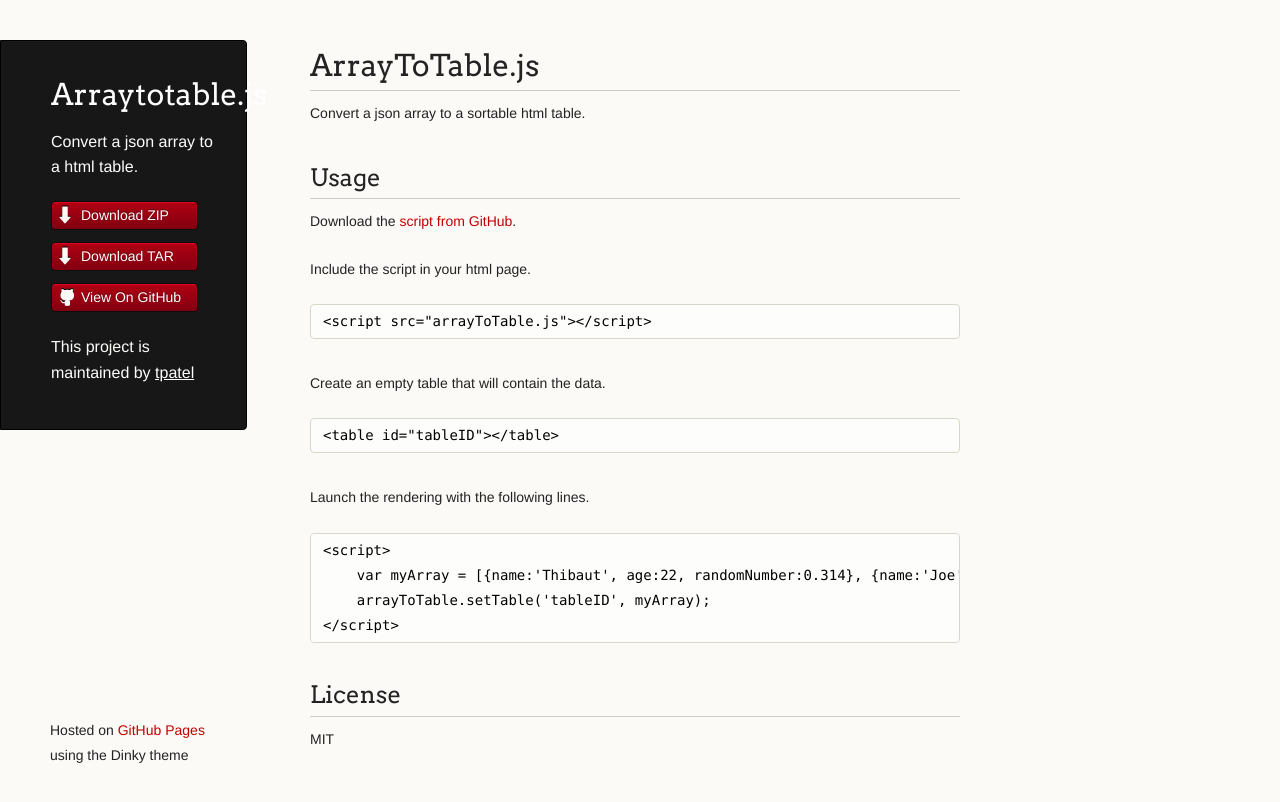
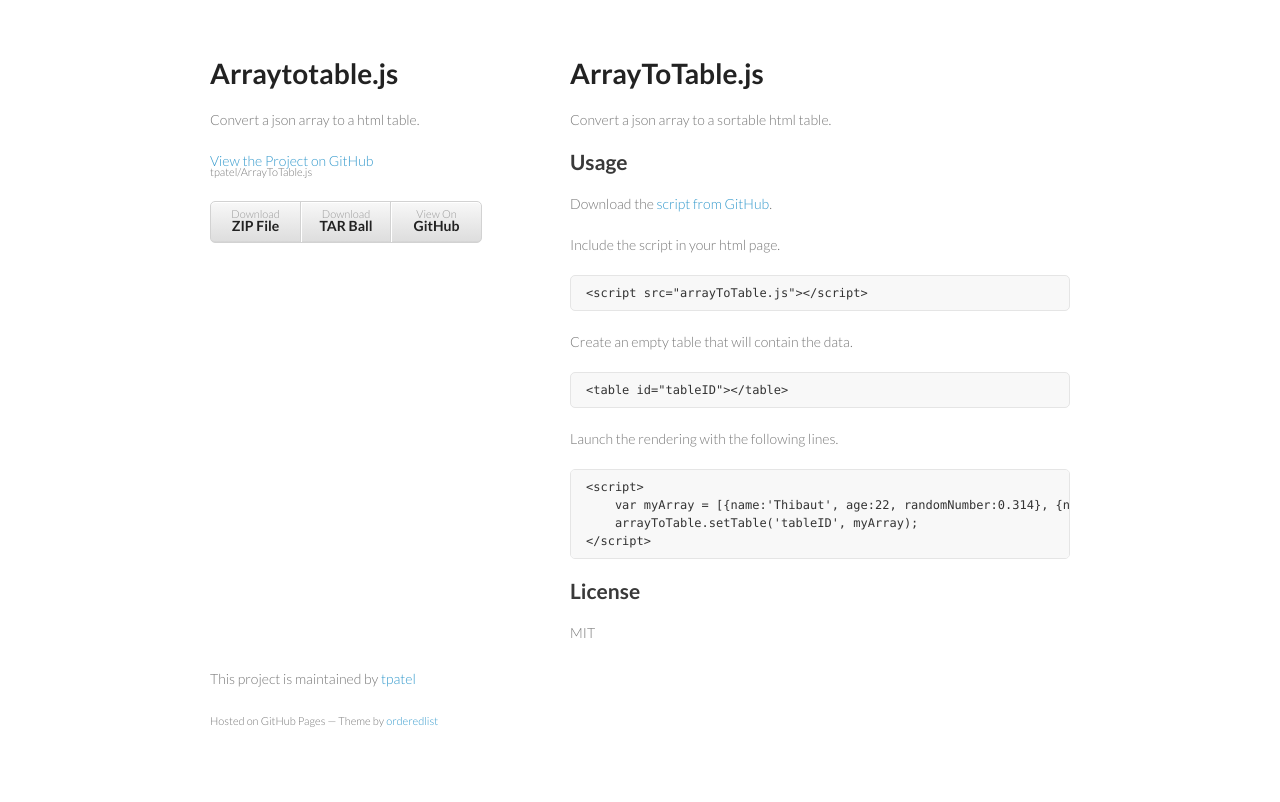
Before and after one commit to tpatel/ArrayToTable.js, a plain HTML site: page index.html in a window 1280 px wide. Drawn offline with Linux system fonts and the light colour scheme.

Commit message:
Create gh-pages branch via GitHub

```diff
--- a/index.html
+++ b/index.html
@@ -7,7 +7,6 @@
 
     <link rel="stylesheet" href="stylesheets/styles.css">
     <link rel="stylesheet" href="stylesheets/pygment_trac.css">
-    <script src="javascripts/scale.fix.js"></script>
     <meta name="viewport" content="width=device-width, initial-scale=1, user-scalable=no">
     <!--[if lt IE 9]>
     <script src="//html5shiv.googlecode.com/svn/trunk/html5.js"></script>
@@ -16,18 +15,17 @@
   <body>
     <div class="wrapper">
       <header>
-        <h1 class="header">Arraytotable.js</h1>
-        <p class="header">Convert a json array to a html table.</p>
+        <h1>Arraytotable.js</h1>
+        <p>Convert a json array to a html table.</p>
+
+        <p class="view"><a href="https://github.com/tpatel/ArrayToTable.js">View the Project on GitHub <small>tpatel/ArrayToTable.js</small></a></p>
+
 
         <ul>
-          <li class="download"><a class="buttons" href="https://github.com/tpatel/ArrayToTable.js/zipball/master">Download ZIP</a></li>
-          <li class="download"><a class="buttons" href="https://github.com/tpatel/ArrayToTable.js/tarball/master">Download TAR</a></li>
-          <li><a class="buttons github" href="https://github.com/tpatel/ArrayToTable.js">View On GitHub</a></li>
+          <li><a href="https://github.com/tpatel/ArrayToTable.js/zipball/master">Download <strong>ZIP File</strong></a></li>
+          <li><a href="https://github.com/tpatel/ArrayToTable.js/tarball/master">Download <strong>TAR Ball</strong></a></li>
+          <li><a href="https://github.com/tpatel/ArrayToTable.js">View On <strong>GitHub</strong></a></li>
         </ul>
-
-        <p class="header">This project is maintained by <a class="header name" href="https://github.com/tpatel">tpatel</a></p>
-
-
       </header>
       <section>
         <h1>ArrayToTable.js</h1>
@@ -61,10 +59,11 @@
 <p>MIT</p>
       </section>
       <footer>
-        <p><small>Hosted on <a href="https://pages.github.com">GitHub Pages</a> using the Dinky theme</small></p>
+        <p>This project is maintained by <a href="https://github.com/tpatel">tpatel</a></p>
+        <p><small>Hosted on GitHub Pages &mdash; Theme by <a href="https://github.com/orderedlist">orderedlist</a></small></p>
       </footer>
     </div>
-    <!--[if !IE]><script>fixScale(document);</script><![endif]-->
+    <script src="javascripts/scale.fix.js"></script>
 
   </body>
 </html>
--- a/javascripts/scale.fix.js
+++ b/javascripts/scale.fix.js
@@ -1,20 +1,17 @@
-fixScale = function(doc) {
-
-	var addEvent = 'addEventListener',
-	    type = 'gesturestart',
-	    qsa = 'querySelectorAll',
-	    scales = [1, 1],
-	    meta = qsa in doc ? doc[qsa]('meta[name=viewport]') : [];
-
-	function fix() {
-		meta.content = 'width=device-width,minimum-scale=' + scales[0] + ',maximum-scale=' + scales[1];
-		doc.removeEventListener(type, fix, true);
-	}
-
-	if ((meta = meta[meta.length - 1]) && addEvent in doc) {
-		fix();
-		scales = [.25, 1.6];
-		doc[addEvent](type, fix, true);
-	}
-
-};
+var metas = document.getElementsByTagName('meta');
+var i;
+if (navigator.userAgent.match(/iPhone/i)) {
+  for (i=0; i<metas.length; i++) {
+    if (metas[i].name == "viewport") {
+      metas[i].content = "width=device-width, minimum-scale=1.0, maximum-scale=1.0";
+    }
+  }
+  document.addEventListener("gesturestart", gestureStart, false);
+}
+function gestureStart() {
+  for (i=0; i<metas.length; i++) {
+    if (metas[i].name == "viewport") {
+      metas[i].content = "width=device-width, minimum-scale=0.25, maximum-scale=1.6";
+    }
+  }
+}
--- a/stylesheets/styles.css
+++ b/stylesheets/styles.css
@@ -1,328 +1,186 @@
-@import url(https://fonts.googleapis.com/css?family=Arvo:400,700,400italic);
-
-/* MeyerWeb Reset */
-
-html, body, div, span, applet, object, iframe,
-h1, h2, h3, h4, h5, h6, p, blockquote, pre,
-a, abbr, acronym, address, big, cite, code,
-del, dfn, em, img, ins, kbd, q, s, samp,
-small, strike, strong, sub, sup, tt, var,
-b, u, i, center,
-dl, dt, dd, ol, ul, li,
-fieldset, form, label, legend,
-table, caption, tbody, tfoot, thead, tr, th, td,
-article, aside, canvas, details, embed,
-figure, figcaption, footer, header, hgroup,
-menu, nav, output, ruby, section, summary,
-time, mark, audio, video {
-  margin: 0;
-  padding: 0;
-  border: 0;
-  font: inherit;
-  vertical-align: baseline;
-}
-
-
-/* Base text styles */
+@import url(https://fonts.googleapis.com/css?family=Lato:300italic,700italic,300,700);
 
 body {
-  padding:10px 50px 0 0;
-  font-family:"Helvetica Neue", Helvetica, Arial, sans-serif;
-	font-size: 14px;
-	color: #232323;
-	background-color: #FBFAF7;
-	margin: 0;
-	line-height: 1.8em;
-	-webkit-font-smoothing: antialiased;
-
+  padding:50px;
+  font:14px/1.5 Lato, "Helvetica Neue", Helvetica, Arial, sans-serif;
+  color:#777;
+  font-weight:300;
 }
 
 h1, h2, h3, h4, h5, h6 {
-  color:#232323;
-  margin:36px 0 10px;
+  color:#222;
+  margin:0 0 20px;
 }
 
-p, ul, ol, table, dl {
-  margin:0 0 22px;
+p, ul, ol, table, pre, dl {
+  margin:0 0 20px;
 }
 
 h1, h2, h3 {
-	font-family: Arvo, Monaco, serif;
-  line-height:1.3;
-	font-weight: normal;
-}
-
-h1,h2, h3 {
-	display: block;
-	border-bottom: 1px solid #ccc;
-	padding-bottom: 5px;
+  line-height:1.1;
 }
 
 h1 {
-	font-size: 30px;
+  font-size:28px;
 }
 
 h2 {
-	font-size: 24px;
+  color:#393939;
 }
 
-h3 {
-	font-size: 18px;
-}
-
-h4, h5, h6 {
-	font-family: Arvo, Monaco, serif;
-	font-weight: 700;
+h3, h4, h5, h6 {
+  color:#494949;
 }
 
 a {
-  color:#C30000;
-  font-weight:200;
+  color:#39c;
+  font-weight:400;
   text-decoration:none;
 }
 
-a:hover {
-	text-decoration: underline;
+a small {
+  font-size:11px;
+  color:#777;
+  margin-top:-0.6em;
+  display:block;
 }
 
-a small {
-	font-size: 12px;
+.wrapper {
+  width:860px;
+  margin:0 auto;
 }
 
-em {
-	font-style: italic;
+blockquote {
+  border-left:1px solid #e5e5e5;
+  margin:0;
+  padding:0 0 0 20px;
+  font-style:italic;
+}
+
+code, pre {
+  font-family:Monaco, Bitstream Vera Sans Mono, Lucida Console, Terminal;
+  color:#333;
+  font-size:12px;
+}
+
+pre {
+  padding:8px 15px;
+  background: #f8f8f8;
+  border-radius:5px;
+  border:1px solid #e5e5e5;
+  overflow-x: auto;
+}
+
+table {
+  width:100%;
+  border-collapse:collapse;
+}
+
+th, td {
+  text-align:left;
+  padding:5px 10px;
+  border-bottom:1px solid #e5e5e5;
+}
+
+dt {
+  color:#444;
+  font-weight:700;
+}
+
+th {
+  color:#444;
+}
+
+img {
+  max-width:100%;
+}
+
+header {
+  width:270px;
+  float:left;
+  position:fixed;
+}
+
+header ul {
+  list-style:none;
+  height:40px;
+
+  padding:0;
+
+  background: #eee;
+  background: -moz-linear-gradient(top, #f8f8f8 0%, #dddddd 100%);
+  background: -webkit-gradient(linear, left top, left bottom, color-stop(0%,#f8f8f8), color-stop(100%,#dddddd));
+  background: -webkit-linear-gradient(top, #f8f8f8 0%,#dddddd 100%);
+  background: -o-linear-gradient(top, #f8f8f8 0%,#dddddd 100%);
+  background: -ms-linear-gradient(top, #f8f8f8 0%,#dddddd 100%);
+  background: linear-gradient(top, #f8f8f8 0%,#dddddd 100%);
+
+  border-radius:5px;
+  border:1px solid #d2d2d2;
+  box-shadow:inset #fff 0 1px 0, inset rgba(0,0,0,0.03) 0 -1px 0;
+  width:270px;
+}
+
+header li {
+  width:89px;
+  float:left;
+  border-right:1px solid #d2d2d2;
+  height:40px;
+}
+
+header ul a {
+  line-height:1;
+  font-size:11px;
+  color:#999;
+  display:block;
+  text-align:center;
+  padding-top:6px;
+  height:40px;
 }
 
 strong {
+  color:#222;
   font-weight:700;
 }
 
-ul li {
-  list-style: inside;
-  padding-left: 25px;
+header ul li + li {
+  width:88px;
+  border-left:1px solid #fff;
 }
 
-ol li {
-  list-style: decimal inside;
-  padding-left: 20px;
+header ul li + li + li {
+  border-right:none;
+  width:89px;
 }
 
-blockquote {
-  margin: 0;
-  padding: 0 0 0 20px;
-  font-style: italic;
+header ul a strong {
+  font-size:14px;
+  display:block;
+  color:#222;
 }
 
-dl, dt, dd, dl p {
-	font-color: #444;
+section {
+  width:500px;
+  float:right;
+  padding-bottom:50px;
 }
 
-dl dt {
-  font-weight: bold;
-}
-
-dl dd {
-  padding-left: 20px;
-  font-style: italic;
-}
-
-dl p {
-  padding-left: 20px;
-  font-style: italic;
+small {
+  font-size:11px;
 }
 
 hr {
   border:0;
-  background:#ccc;
+  background:#e5e5e5;
   height:1px;
-  margin:0 0 24px;
+  margin:0 0 20px;
 }
 
-/* Images */
-
-img {
-  position: relative;
-  margin: 0 auto;
-  max-width: 650px;
-  padding: 5px;
-  margin: 10px 0 32px 0;
-  border: 1px solid #ccc;
-}
-
-
-/* Code blocks */
-
-code, pre {
-	font-family: Monaco, "Bitstream Vera Sans Mono", "Lucida Console", Terminal, monospace;
-  color:#000;
-  font-size:14px;
-}
-
-pre {
-	padding: 4px 12px;
-  background: #FDFEFB;
-  border-radius:4px;
-  border:1px solid #D7D8C8;
-  overflow: auto;
-  overflow-y: hidden;
-	margin-bottom: 32px;
-}
-
-
-/* Tables */
-
-table {
-  width:100%;
-}
-
-table {
-  border: 1px solid #ccc;
-  margin-bottom: 32px;
-  text-align: left;
- }
-
-th {
-  font-family: 'Arvo', Helvetica, Arial, sans-serif;
-	font-size: 18px;
-	font-weight: normal;
-  padding: 10px;
-  background: #232323;
-  color: #FDFEFB;
- }
-
-td {
-  padding: 10px;
-	background: #ccc;
- }
-
-
-/* Wrapper */
-.wrapper {
-  width:960px;
-}
-
-
-/* Header */
-
-header {
-	background-color: #171717;
-	color: #FDFDFB;
-  width:170px;
+footer {
+  width:270px;
   float:left;
   position:fixed;
-	border: 1px solid #000;
-	-webkit-border-top-right-radius: 4px;
-	-webkit-border-bottom-right-radius: 4px;
-	-moz-border-radius-topright: 4px;
-	-moz-border-radius-bottomright: 4px;
-	border-top-right-radius: 4px;
-	border-bottom-right-radius: 4px;
-	padding: 34px 25px 22px 50px;
-	margin: 30px 25px 0 0;
-	-webkit-font-smoothing: antialiased;
-}
-
-p.header {
-	font-size: 16px;
-}
-
-h1.header {
-	font-family: Arvo, sans-serif;
-	font-size: 30px;
-	font-weight: 300;
-	line-height: 1.3em;
-	border-bottom: none;
-	margin-top: 0;
-}
-
-
-h1.header, a.header, a.name, header a{
-	color: #fff;
-}
-
-a.header {
-	text-decoration: underline;
-}
-
-a.name {
-	white-space: nowrap;
-}
-
-header ul {
-  list-style:none;
-  padding:0;
-}
-
-header li {
-	list-style-type: none;
-  width:132px;
-  height:15px;
-	margin-bottom: 12px;
-	line-height: 1em;
-	padding: 6px 6px 6px 7px;
-
-	background: #AF0011;
-	background: -moz-linear-gradient(top, #AF0011 0%, #820011 100%);
-  background: -webkit-gradient(linear, left top, left bottom, color-stop(0%,#f8f8f8), color-stop(100%,#dddddd));
-  background: -webkit-linear-gradient(top, #AF0011 0%,#820011 100%);
-  background: -o-linear-gradient(top, #AF0011 0%,#820011 100%);
-  background: -ms-linear-gradient(top, #AF0011 0%,#820011 100%);
-  background: linear-gradient(top, #AF0011 0%,#820011 100%);
-
-	border-radius:4px;
-  border:1px solid #0D0D0D;
-
-	-webkit-box-shadow: inset 0px 1px 1px 0 rgba(233,2,38, 1);
-	box-shadow: inset 0px 1px 1px 0 rgba(233,2,38, 1);
-
-}
-
-header li:hover {
-	background: #C3001D;
-	background: -moz-linear-gradient(top, #C3001D 0%, #950119 100%);
-  background: -webkit-gradient(linear, left top, left bottom, color-stop(0%,#f8f8f8), color-stop(100%,#dddddd));
-  background: -webkit-linear-gradient(top, #C3001D 0%,#950119 100%);
-  background: -o-linear-gradient(top, #C3001D 0%,#950119 100%);
-  background: -ms-linear-gradient(top, #C3001D 0%,#950119 100%);
-  background: linear-gradient(top, #C3001D 0%,#950119 100%);
-}
-
-a.buttons {
-	-webkit-font-smoothing: antialiased;
-	background: url(../images/arrow-down.png) no-repeat;
-	font-weight: normal;
-	text-shadow: rgba(0, 0, 0, 0.4) 0 -1px 0;
-	padding: 2px 2px 2px 22px;
-	height: 30px;
-}
-
-a.github {
-	background: url(../images/octocat-small.png) no-repeat 1px;
-}
-
-a.buttons:hover {
-	color: #fff;
-	text-decoration: none;
-}
-
-
-/* Section - for main page content */
-
-section {
-  width:650px;
-  float:right;
-  padding-bottom:50px;
-}
-
-
-/* Footer */
-
-footer {
-  width:170px;
-  float:left;
-  position:fixed;
-  bottom:10px;
-	padding-left: 50px;
+  bottom:50px;
 }
 
 @media print, screen and (max-width: 960px) {
@@ -338,18 +196,14 @@
     width:auto;
   }
 
-	footer {
-		border-top: 1px solid #ccc;
-		margin:0 84px 0 50px;
-		padding:0;
-	}
-
   header {
     padding-right:320px;
   }
 
   section {
-    padding:20px 84px 20px 50px;
+    border:1px solid #e5e5e5;
+    border-width:1px 0;
+    padding:20px 0;
     margin:0 0 20px;
   }
 
@@ -359,8 +213,8 @@
 
   header ul {
     position:absolute;
-    right:130px;
-    top:84px;
+    right:50px;
+    top:52px;
   }
 }
 
@@ -370,38 +224,26 @@
   }
 
   header {
-    padding:10px 20px 0;
-		margin-right: 0;
+    padding:0;
   }
-
-	section {
-    padding:10px 0 10px 20px;
-    margin:0 0 30px;
-  }
-
-	footer {
-		margin: 0 0 0 30px;
-	}
 
   header ul, header p.view {
     position:static;
   }
+
+  pre, code {
+    word-wrap:normal;
+  }
 }
 
 @media print, screen and (max-width: 480px) {
+  body {
+    padding:15px;
+  }
 
-  header ul li.download {
+  header ul {
     display:none;
   }
-
-	footer {
-		margin: 0 0 0 20px;
-	}
-
-	footer a{
-		display:block;
-	}
-
 }
 
 @media print {
```
